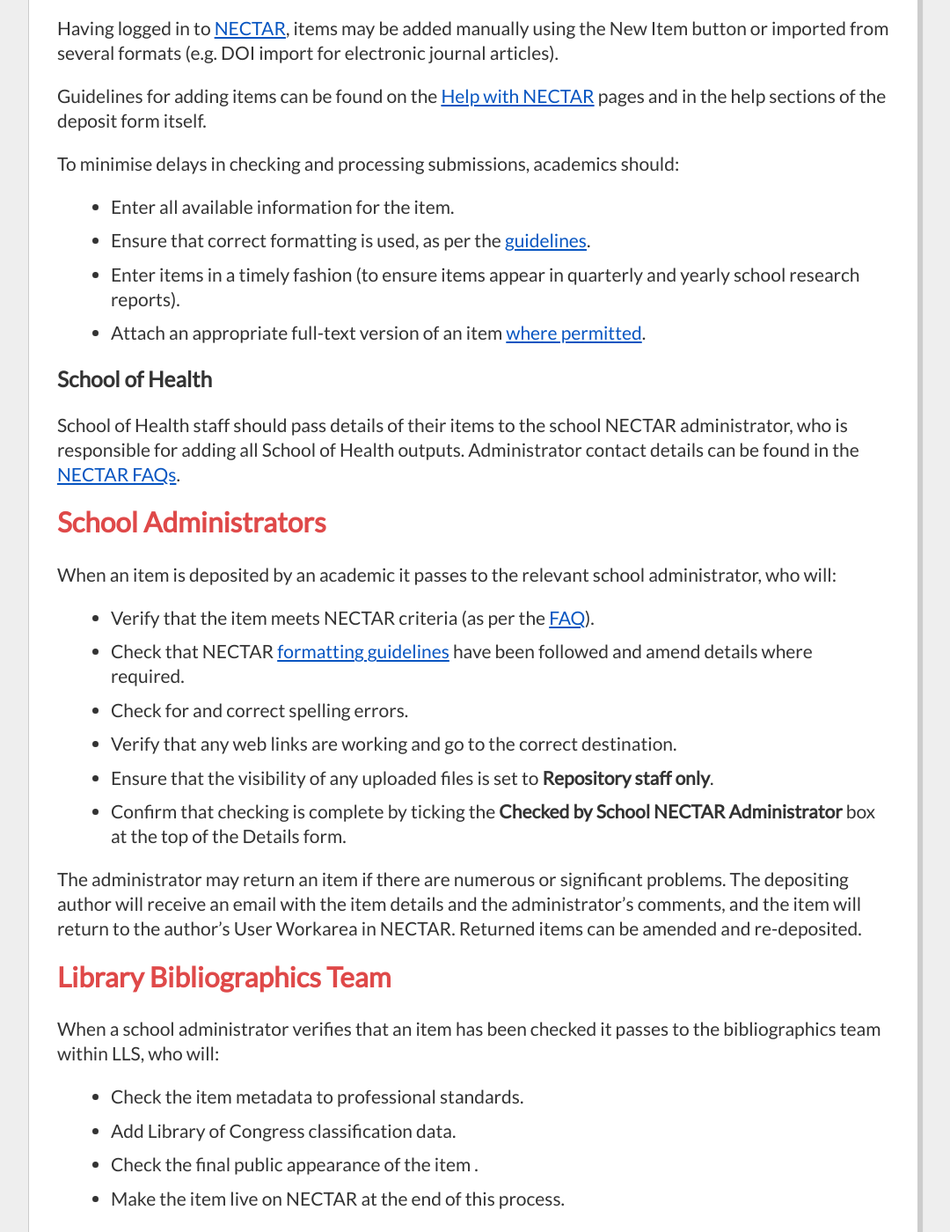
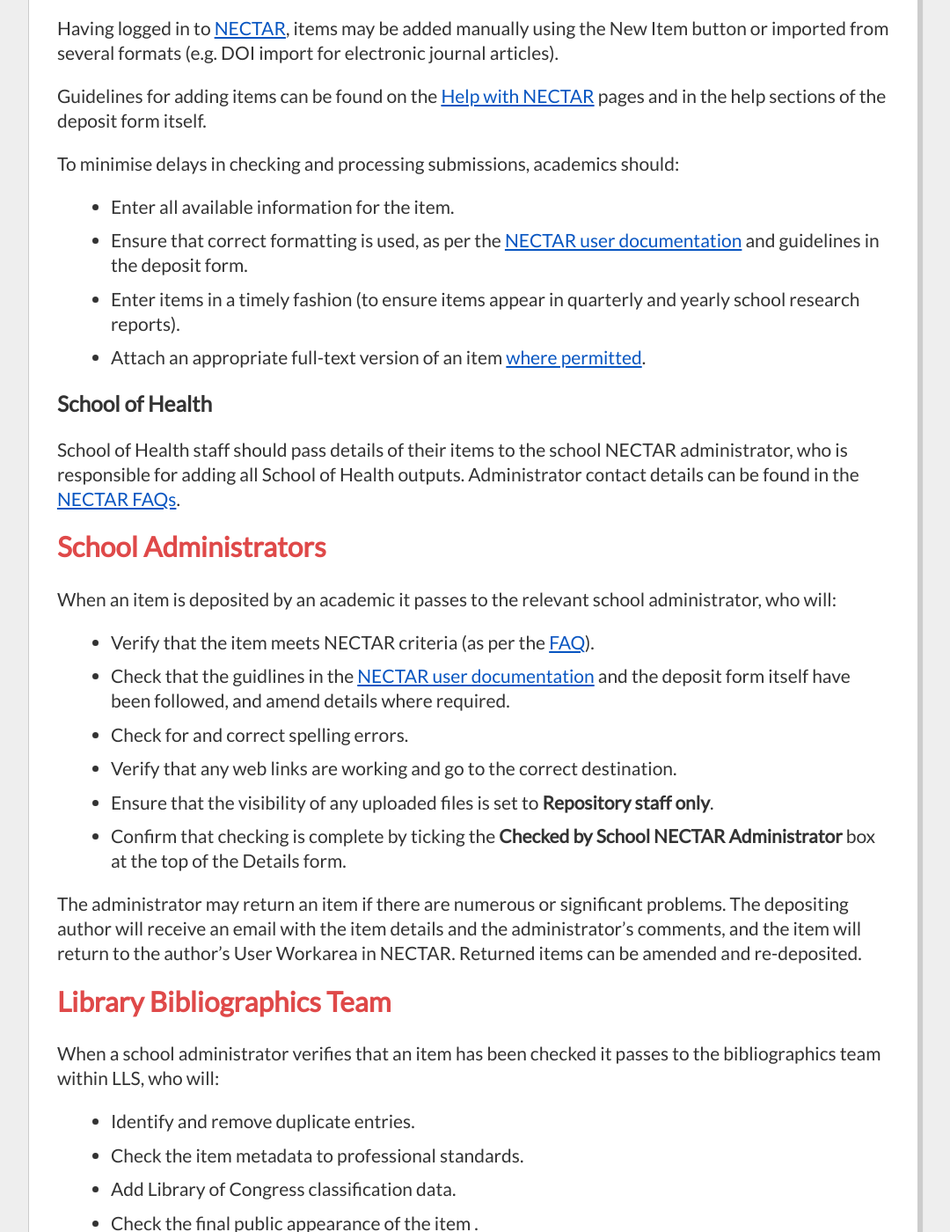
Before and after one commit to NickDimmock/nectar-roles, a Jekyll site: the page built from index.md, in a window 1280 px wide and 1400 px high, scrolled down 847 px. Shown: the whole window at 88% size, without its empty margins (102-1182 px from the left). Built offline with Jekyll 4.4.1, drawn with Linux system fonts in a browser that asks for light colours; nearby versions of some CDN libraries; Markdown is read by kramdown in place of the engine named in the settings.

Commit message:
Updates from Janet's feedback.

```diff
--- a/index.md
+++ b/index.md
@@ -26,7 +26,7 @@
 To minimise delays in checking and processing submissions, academics should:
 
 - Enter all available information for the item.
-- Ensure that correct formatting is used, as per the [guidelines](http://nectar.northampton.ac.uk/help).
+- Ensure that correct formatting is used, as per the [NECTAR user documentation](http://nectar.northampton.ac.uk/help/#Depositing) and guidelines in the deposit form.
 - Enter items in a timely fashion (to ensure items appear in quarterly and yearly school research reports).
 - Attach an appropriate full-text version of an item [where permitted](http://nectar.northampton.ac.uk/information.html#copyright).
 
@@ -39,7 +39,7 @@
 When an item is deposited by an academic it passes to the relevant school administrator, who will:
 
 - Verify that the item meets NECTAR criteria (as per the [FAQ](http://nectar.northampton.ac.uk/information.html#can_i)).
-- Check that NECTAR [formatting guidelines](http://nectar.northampton.ac.uk/help/) have been followed and amend details where required.
+- Check that the guidlines in the [NECTAR user documentation](http://nectar.northampton.ac.uk/help/#Depositing) and the deposit form itself have been followed, and amend details where required.
 - Check for and correct spelling errors.
 - Verify that any web links are working and go to the correct destination.
 - Ensure that the visibility of any uploaded files is set to **Repository staff only**.
@@ -51,6 +51,7 @@
 
 When a school administrator verifies that an item has been checked it passes to the bibliographics team within LLS, who will:
 
+- Identify and remove duplicate entries.
 - Check the item metadata to professional standards.
 - Add Library of Congress classification data.
 - Check the final public appearance of the item .
```
